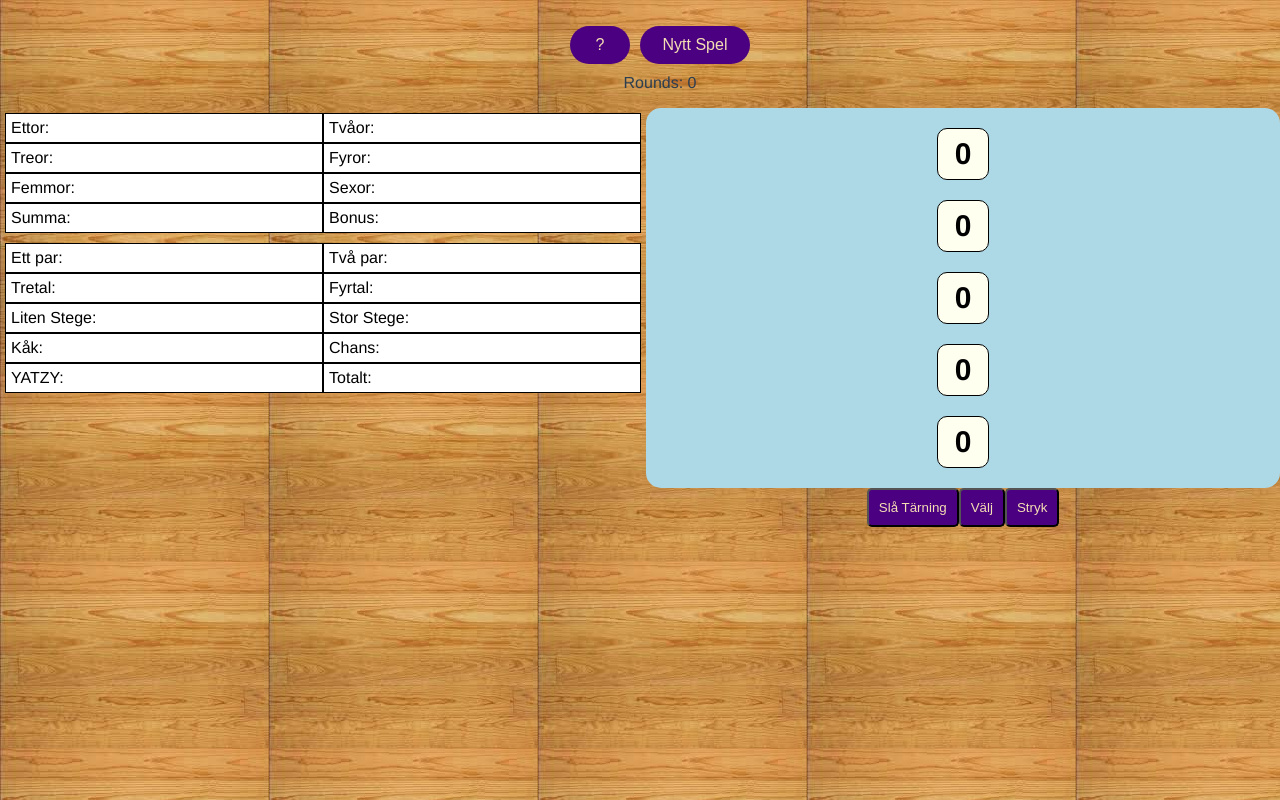
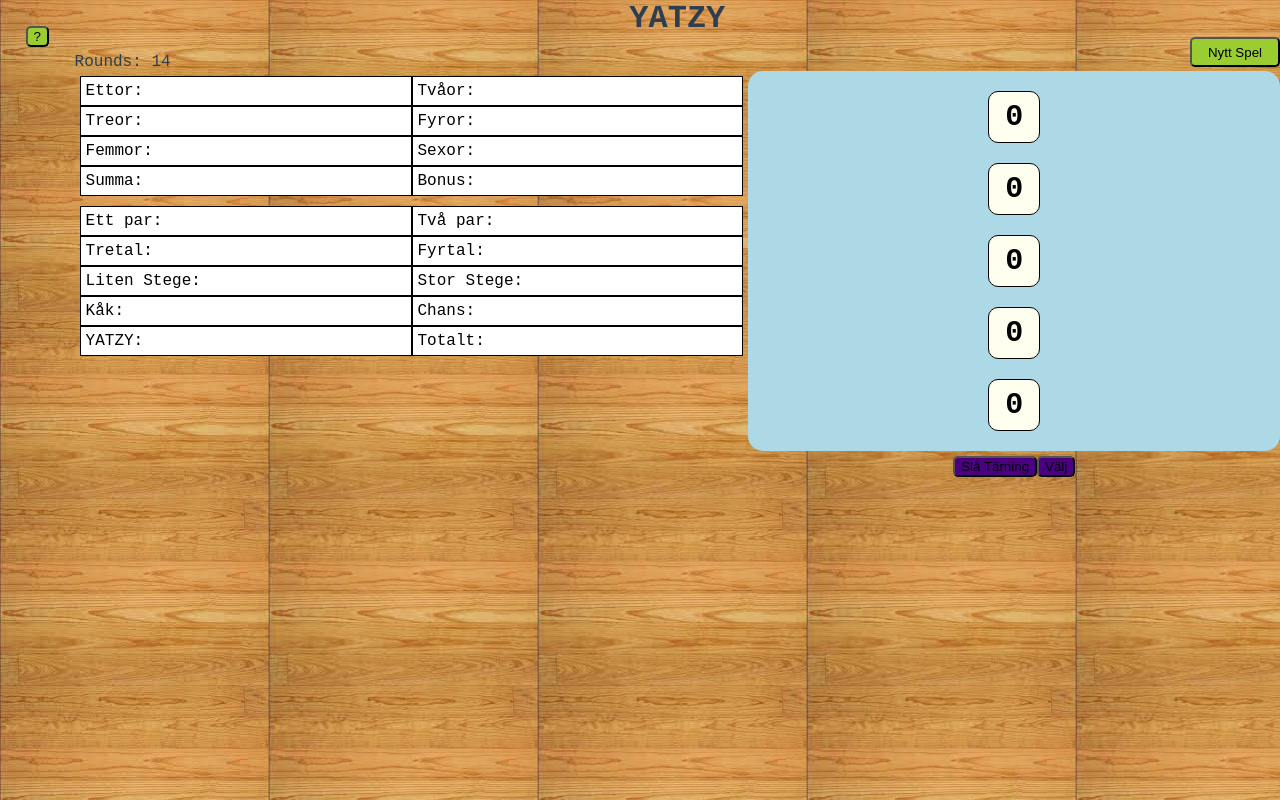
Before and after one commit to Saltkatt/YatzyGame, a Vue app: page / in a window 1280 px wide. Built offline with nearby package versions, Linux system fonts and the light colour scheme; the HTML template or start-up script is replaced by a standard one.

Commit message:
Attempt att rollingDice in Dice.vue. Layout adjustments in CSS

```diff
--- a/src/App.vue
+++ b/src/App.vue
@@ -27,28 +27,19 @@ export default {
     -moz-osx-font-smoothing: grayscale;
     margin: 0px;
     background-image: url("./assets/wood-table.jpg");
-    /* background-size: cover; */
 
   }
-
   #app {
     text-align: center;
     color: #2c3e50;
-
   }
 
-}
+  .btn{
+    background-color: indigo;
+    border-radius: 5px;
+    cursor:pointer;
+  }
 
-.btn{
-  background-color:indigo;
-  color:wheat;
-  padding: 10px;
-  border-radius: 10px;
-  cursor:pointer;
-
-}
-.btn:hover{
-  filter:brightness(100%)
 }
 
 
@@ -63,7 +54,6 @@ export default {
     /* background-size: cover; */
 
   }
-
   #app {
     text-align: center;
     color: #2c3e50;
--- a/src/components/Dice.vue
+++ b/src/components/Dice.vue
@@ -20,7 +20,7 @@
     v-bind:disabled="btnCounter === 1"
     > Välj </button>
 
-    <button class="btn passButton" @click="onPassBtnClick" >Stryk</button>
+
 
 </div>
 
@@ -42,13 +42,6 @@ export default {
             this.$store.commit('increaseBtnCounter')
             this.saveDice()
         },
-
-        onPassBtnClick(){
-
-        },
-
-
-
 
         /*
         Iterates through dice array and checks if dice are locked true/false.
@@ -84,6 +77,11 @@ export default {
             }
         },
 
+        rollDiceAnimation() {
+            var animation = document.getElementsByClassName("dice-pos");
+
+        },
+
 
 
     },
@@ -110,7 +108,6 @@ export default {
     align-items: center;
     padding:10px;
     border-radius: 15px;
-
 }
 
 .field > div{
@@ -162,9 +159,33 @@ div > div.field > div.chosen{
     border: solid 2px black;
 }
 
+/* Dice Animation*/
+.rollingDice{
+    -webkit-animation: rollDiceAnimation;
+    -moz-animation: rollDiceAnimation;
+    -o-animation: rollDiceAnimation;
+    animation: rollDiceAnimation;
+}
+    @keyframes rollDiceAnimation {
+        50% {-webkit-transform: rotate(360deg);}
+    }
+
+    @-o-keyframes rollDiceAnimation {
+        50% {-webkit-transform: rotate(360deg);}
+    }
+
+    @-moz-keyframes rollDiceAnimation {
+        50% {-webkit-transform: rotate(360deg);}
+    }
+
+    @-webkit-keyframes rollDiceAnimation {
+        50% {-webkit-transform: rotate(360deg);}
+    }
+
 /* Button*/
 
 .btn {
+    margin-top: 5px;
     background-color: indigo;
     border-radius: 5px;
 }
@@ -178,8 +199,7 @@ div > div.field > div.chosen{
     align-items: center;
     padding:10px;
 
-}
-
+    }
 
 }
 
--- a/src/components/Main.vue
+++ b/src/components/Main.vue
@@ -1,20 +1,23 @@
 <template>
     <div class="container">
          <header>
+             <button class="btn rulesButton" @click="showRules()">?</button>
+             <h1>YATZY</h1>
+             <button class="btn newGame" @click="resetGame()">Nytt Spel</button>
         <!-- Navigation Bar -->
             <nav class="nav-bar">
                 <ul>
-                    <button class="btn rulesButton" @click="showRules()">?</button>
-                    <button class="btn newGame" @click="resetGame()">Nytt Spel</button>
                     <div class="rounds">Rounds: {{getRounds}}</div>
                 </ul>
 
             </nav>
     </header>
-
+       <br>
         <div class="main-layout">
         <Protocol></Protocol>
         <Dice></Dice>
+        <Score></Score>
+        <Rules></Rules>
         </div>
 
     </div>
@@ -24,52 +27,69 @@
 import { mapGetters } from 'vuex';
 import Protocol from '../components/Protocol.vue'
 import Dice from '../components/Dice.vue'
+import Score from '../components/Score.vue'
+import Rules from '../components/Rules.vue'
 export default {
     name: "Main",
     components: {
         Protocol,
-        Dice
+        Dice,
+        Score,
+        Rules
     },
     methods: {
         resetGame(){
             this.replay();
         },
+        showRules() {
+            this.$store.commit("showRules");
+        },
 
         replay: function() {
             this.$store.dispatch('replay');
-        }
-
+        },
     },
-    computed: {...mapGetters(['getRounds'])}
+    computed: {...mapGetters(['getRounds','getShowRules'])}
 
 };
 </script>
 
 <style scoped>
+.container{
+    font-family: 'Courier New', Courier, monospace;
+    text-align: center;
+}
+.h1{
+   display:inline-block;
+
+}
+
+.btn {
+    background-color:yellowgreen;
+    border-radius: 5px;
+    cursor:pointer;
+}
+
+.rulesButton{
+    float: left;
+    margin: 2%;
+}
+
+.newGame {
+    height: 30px;
+    width: 90px;
+    float: right;
+}
+
 /* Desktop */
 @media screen and (min-width: 501px){
-  .main-layout{
+
+.main-layout{
   display: grid;
   grid-template-columns: auto auto;
 }
-
-.btn {
-    background-color: indigo;
-    border: none;
-    border-radius: 20px;
-    color: wheat;
-    padding: 10px 20px;
-    text-align: center;
-    text-decoration: none;
-    display: inline-block;
-    font-size: 16px;
-    margin: 10px 5px;
-    cursor: pointer;
-    width: 60px;
-}
-
-.newGame {
-    width: 110px;
+.rounds {
+    float: left;
 }
 
 .btn:hover{
@@ -77,7 +97,5 @@ export default {
 
 }
 
-
-
 }
 </style>
--- a/src/components/Protocol.vue
+++ b/src/components/Protocol.vue
@@ -2,25 +2,25 @@
 <div>
     <div class="protocol-area">
         <div class="protocol-one">
-            <div class="grid-item 0"  @click="onProtocolClick(1)" v-bind:class="{chosen:getProtocolOne[0].isChosen}" >Ettor: {{getOnes}} </div>
-            <div class="grid-item 1"  @click="onProtocolClick(2)" v-bind:class="{chosen:getProtocolOne[1].isChosen}">Tvåor: {{getTwos}}  </div>
-            <div class="grid-item 2"  @click="onProtocolClick(3)" v-bind:class="{chosen:getProtocolOne[2].isChosen}">Treor: {{getThrees}} </div>
-            <div class="grid-item 3"  @click="onProtocolClick(4)" v-bind:class="{chosen:getProtocolOne[3].isChosen}">Fyror: {{getFours}} </div>
-            <div class="grid-item 4"  @click="onProtocolClick(5)" v-bind:class="{chosen:getProtocolOne[4].isChosen}">Femmor: {{getFives}} </div>
-            <div class="grid-item 5"  @click="onProtocolClick(6)" v-bind:class="{chosen:getProtocolOne[5].isChosen}">Sexor: {{getSixes}} </div>
+            <div class="grid-item 0"  @click="onProtocolClick(1)" v-bind:class="{chosen:getPOne[0].isChosen, pass:getPOne[0].pass}" >Ettor: {{getOnes}} </div>
+            <div class="grid-item 1"  @click="onProtocolClick(2)" v-bind:class="{chosen:getPOne[1].isChosen, pass:getPOne[1].pass}">Tvåor: {{getTwos}}  </div>
+            <div class="grid-item 2"  @click="onProtocolClick(3)" v-bind:class="{chosen:getPOne[2].isChosen, pass:getPOne[2].pass}">Treor: {{getThrees}} </div>
+            <div class="grid-item 3"  @click="onProtocolClick(4)" v-bind:class="{chosen:getPOne[3].isChosen, pass:getPOne[3].pass}">Fyror: {{getFours}} </div>
+            <div class="grid-item 4"  @click="onProtocolClick(5)" v-bind:class="{chosen:getPOne[4].isChosen, pass:getPOne[4].pass}">Femmor: {{getFives}} </div>
+            <div class="grid-item 5"  @click="onProtocolClick(6)" v-bind:class="{chosen:getPOne[5].isChosen, pass:getPOne[5].pass}">Sexor: {{getSixes}} </div>
             <div class="grid-item 6" >Summa: {{getSumPOne}} </div>
             <div class="grid-item 7" >Bonus: {{getBonus}} </div>
         </div>
         <div class="protocol-two">
-            <div class="grid-item 8" @click="onProtocolTwoClick(0)" v-bind:class="{chosen:getProtocolTwo[0].isChosen}">Ett par: {{getPair}} </div>
-            <div class="grid-item 9" @click="onProtocolTwoClick(1)" v-bind:class="{chosen:getProtocolTwo[1].isChosen}">Två par: {{getTwoPair}} </div>
-            <div class="grid-item 10" @click="onProtocolTwoClick(2)" v-bind:class="{chosen:getProtocolTwo[2].isChosen}" >Tretal: {{getThreeOfAKind}} </div>
-            <div class="grid-item 11" @click="onProtocolTwoClick(3)" v-bind:class="{chosen:getProtocolTwo[3].isChosen}">Fyrtal: {{getFourOfAKind}} </div>
-            <div class="grid-item 12" @click="onProtocolTwoClick(4)" v-bind:class="{chosen:getProtocolTwo[4].isChosen}">Liten Stege: {{getSmallStraight}} </div>
-            <div class="grid-item 13" @click="onProtocolTwoClick(5)" v-bind:class="{chosen:getProtocolTwo[5].isChosen}">Stor Stege: {{getBigStraight}} </div>
-            <div class="grid-item 14" @click="onProtocolTwoClick(6)" v-bind:class="{chosen:getProtocolTwo[6].isChosen}">Kåk: {{getFullHouse}} </div>
-            <div class="grid-item 15" @click="onProtocolTwoClick(7)" v-bind:class="{chosen:getProtocolTwo[7].isChosen}">Chans: {{getChance}} </div>
-            <div class="grid-item 16" @click="onProtocolTwoClick(8)" v-bind:class="{chosen:getProtocolTwo[8].isChosen}">YATZY: {{getYatzy}} </div>
+            <div class="grid-item 8" @click="onProtocolTwoClick(0)" v-bind:class="{chosen:getPTwo[0].isChosen, pass:getPTwo[0].pass}">Ett par: {{getPair}} </div>
+            <div class="grid-item 9" @click="onProtocolTwoClick(1)" v-bind:class="{chosen:getPTwo[1].isChosen, pass:getPTwo[1].pass}">Två par: {{getTwoPair}} </div>
+            <div class="grid-item 10" @click="onProtocolTwoClick(2)" v-bind:class="{chosen:getPTwo[2].isChosen, pass:getPTwo[2].pass}" >Tretal: {{getThreeOfAKind}} </div>
+            <div class="grid-item 11" @click="onProtocolTwoClick(3)" v-bind:class="{chosen:getPTwo[3].isChosen, pass:getPTwo[3].pass}">Fyrtal: {{getFourOfAKind}} </div>
+            <div class="grid-item 12" @click="onProtocolTwoClick(4)" v-bind:class="{chosen:getPTwo[4].isChosen, pass:getPTwo[4].pass}">Liten Stege: {{getSmallStraight}} </div>
+            <div class="grid-item 13" @click="onProtocolTwoClick(5)" v-bind:class="{chosen:getPTwo[5].isChosen, pass:getPTwo[5].pass}">Stor Stege: {{getBigStraight}} </div>
+            <div class="grid-item 14" @click="onProtocolTwoClick(6)" v-bind:class="{chosen:getPTwo[6].isChosen, pass:getPTwo[6].pass}">Kåk: {{getFullHouse}} </div>
+            <div class="grid-item 15" @click="onProtocolTwoClick(7)" v-bind:class="{chosen:getPTwo[7].isChosen, pass:getPTwo[7].pass}">Chans: {{getChance}} </div>
+            <div class="grid-item 16" @click="onProtocolTwoClick(8)" v-bind:class="{chosen:getPTwo[8].isChosen, pass:getPTwo[8].pass}">YATZY: {{getYatzy}} </div>
             <div class="grid-item 17" >Totalt: {{getTotal}} </div>
 
         </div>
@@ -43,8 +43,6 @@ export default {
             this.resetDiceValue();
             this.lockProtocolOne(x)
             this.chooseValueInProtocolOne();
-
-
         },
 
         onProtocolTwoClick(x){
@@ -53,9 +51,7 @@ export default {
             this.unLock();
             this.lockProtocolTwo(x);
             this.chooseValueInProtocolTwo();
-
         },
-
 
         //This function is used to check ones to sixes
         check: function(x) {
@@ -75,7 +71,7 @@ export default {
         },
         //Changes colour of grid element in protocol-one to lightgreen
         chooseValueInProtocolOne(){
-            this.getProtocolOne.forEach((element, id) => {
+            this.getPOne.forEach((element, id) => {
                 if(element.isChosen == true){
                     this.$store.commit('selectOne', id);
                 }
@@ -83,7 +79,7 @@ export default {
         },
         //Changes colour of grid element in protocol-two to lightgreen
         chooseValueInProtocolTwo(){
-             this.getProtocolTwo.forEach((element, id) => {
+             this.getPTwo.forEach((element, id) => {
                 if(element.isChosen == true){
                     this.$store.commit('selectTwo', id);
                 }
@@ -100,20 +96,10 @@ export default {
             var id = x;
             this.$store.commit('chooseTwo', id );
             this.$store.dispatch('passProtocolTwo', id );
-        },
-
-        changeColourProtocolOne: (id) => {
-        var p1 = this.getProtocolOne;
-
-        if(p1[id].pass == true) {
-
         }
-
-    },
-
     },
     computed: {...mapGetters([
-        'allDice', 'getProtocolOne','getProtocolTwo','getRounds', 'getCheckValue', 'getSavedDice',
+        'allDice', 'getPOne','getPTwo','getRounds', 'getCheckValue', 'getSavedDice',
         'getOnes','getTwos','getThrees','getFours','getFives','getSixes','getSumPOne','getBonus',
         'getPair','getTwoPair','getThreeOfAKind','getFourOfAKind','getFullHouse','getSmallStraight','getBigStraight',
         'getYatzy','getChance', 'getTotal', 'getHousePair', 'getHouseThreeOfAKind'
@@ -138,6 +124,7 @@ export default {
 @media screen and(min-width: 501px){
     .protocol-area{
         width: 80%;
+        position: fixed;
     }
 
 }
@@ -150,6 +137,7 @@ export default {
     padding: 5px;
     grid-area: rec;
     cursor:pointer;
+
 }
 /* Protocol Area Two*/
 .protocol-two {
--- a/src/store/modules/storage.js
+++ b/src/store/modules/storage.js
@@ -188,23 +188,22 @@ const state = {
       //Dice roll counter (0-3).
       counter: 0,
       //Rounds (0-15)
-      rounds: 0,
+      rounds: 14,
+      // Array to save locked dice into.
+      savedDice: [],
 
-      //Sum of protocol area two.
-      secondSum: 0,
+      showRules: false,
 
-      checkValue: 0,
-
-      savedDice: [],
 
       housePair: null,
       houseThreeOfAKind: null,
 
 }
 const getters = {
-    getProtocolOne: (state) => state.protocolOne,
-    getProtocolTwo: (state) => state.protocolTwo,
+    getPOne: (state) => state.protocolOne,
+    getPTwo: (state) => state.protocolTwo,
     allDice: (state) => state.dice,
+    getShowRules: (state) => state.showRules,
     btnCounter:(state) => state.btnCounter,
     counter: (state) => state.counter,
     getRounds: (state) => state.rounds,
@@ -403,7 +402,6 @@ const actions = {
                 //Pair counter
                 var pairsFound = 0;
                 var sum = 0;
-                var score = 0;
                 //Loops through values 1 through 6
                 for (let i = 1; i <= 6; i++) {
                     // x = value in filtered array
@@ -413,16 +411,17 @@ const actions = {
                         // count pair
                         pairsFound ++;
                         // score equals and adds the pair value
-                        score += x[0].value * 2;
+                        sum += x[0].value * 2;
                         // if there are two pairs score is sent to sum.
                         if (pairsFound == 2) {
-                            score = sum;
+                            console.log("sum: " + sum)
+                            payload = {index: y, summa: sum};
                         }
                     }
                 }
                 // If sum is greater than 0 send payload to mutation.
-                if( sum > 0) {
-                    payload = {index: y, summa: sum};
+                if( pairsFound > 1) {
+                    console.log("sum after if: " + sum)
                     context.commit('setTwoPairs', payload)
                 }
                 // If sum is no greater than 0 send sum = 0 in payload to mutation.
@@ -749,7 +748,6 @@ const actions = {
                     return dice.value == nr;
                 });
             }
-
             for (let i = 1; i <= 6; i++) {
                 var x = result(i);
                 if (x.length == 5) {
@@ -791,6 +789,9 @@ const mutations = {
             state.dice[i].isLocked = false;
         }
     },
+    showRules:(state) => {
+        state.showRules = !state.showRules;
+      },
     // Toggles protocolOne variable isChosen (true/false)
     chooseOne: (state, id) => {
         state.protocolOne[id].isChosen = true;
@@ -872,7 +873,7 @@ const mutations = {
         var score = state.protocolOne[6].value;
         if(score >= 63) {
             state.protocolOne[7].value = 50;
-            state.protocolTwo[8].value += 50;
+            state.protocolTwo[9].value += 50;
         }
     },
     setPairSum: (state, payload) => {
```
